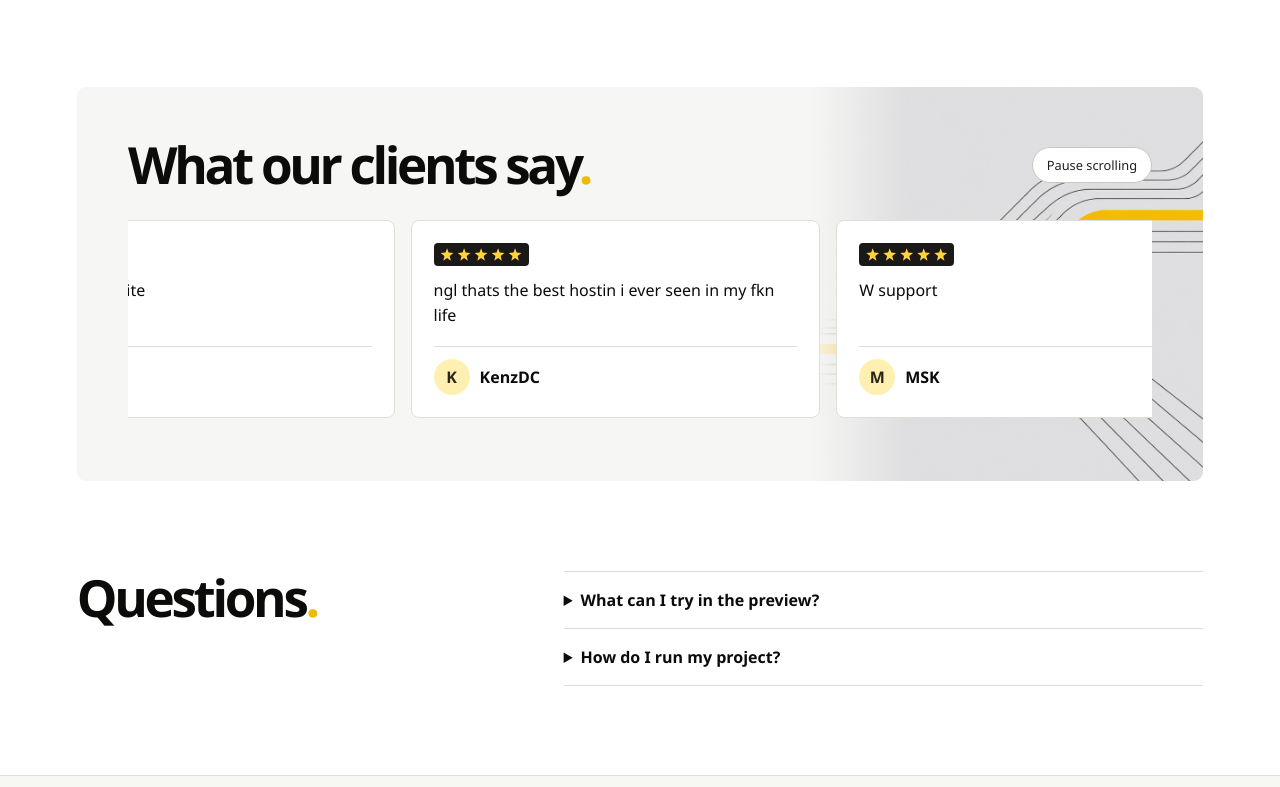
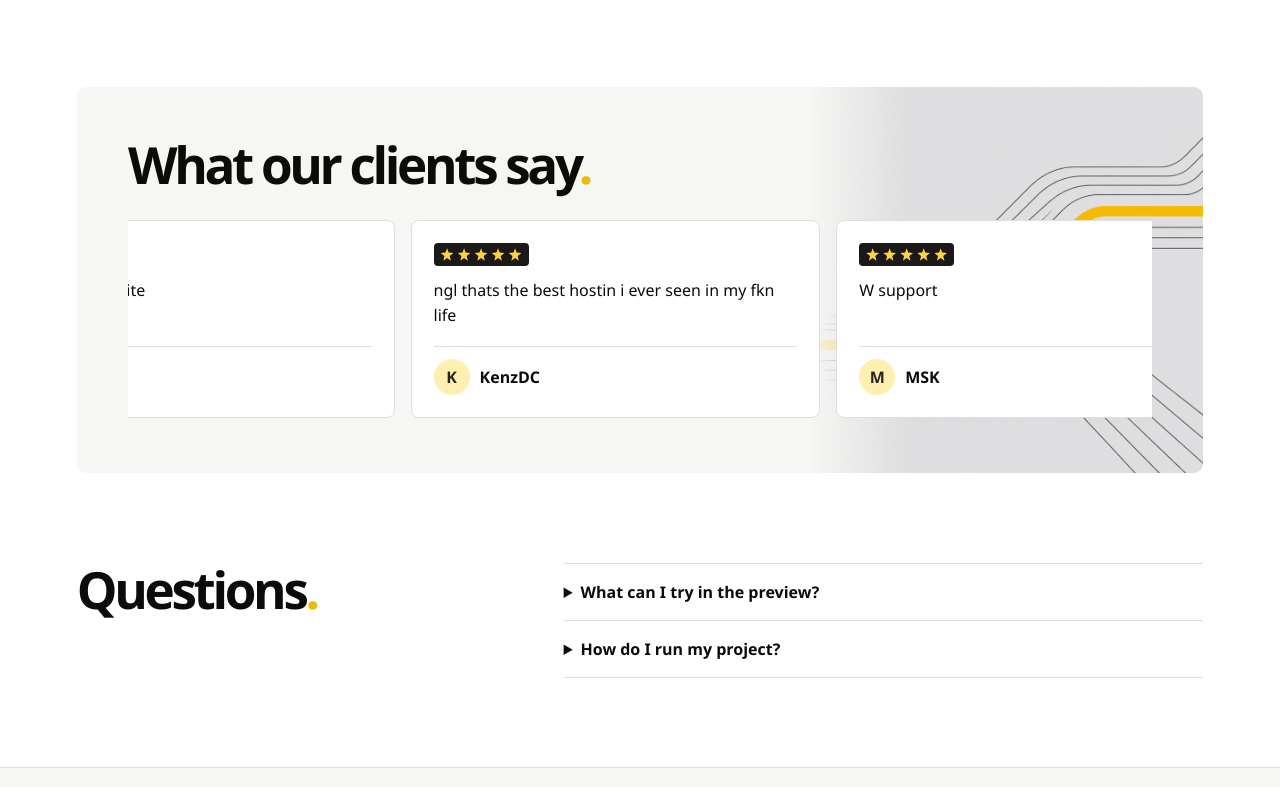
Before and after one commit to mskcoderx-hub/MzHost, a website: page src/public/index.html in a window 1280 px wide. Shown: the part 2544-3331 px from the top of the page. Drawn offline with Linux system fonts and the light colour scheme; no server answers.

Commit message:
Hide review scrollbar and remove pause button

```diff
--- a/src/public/home.js
+++ b/src/public/home.js
@@ -86,15 +86,12 @@ function showReviews(reviews) {
 }
 
 const reviewRail=document.getElementById("featured-reviews");
-const motionButton=document.getElementById("review-motion");
 const reducedMotion=matchMedia("(prefers-reduced-motion: reduce)");
-let paused=false, hovered=false, inView=false, frame=0, direction=1;
+let touching=false, hovered=false, inView=false, frame=0, direction=1;
 function refreshReviewMotion() {
   cancelAnimationFrame(frame);
   const overflow=reviewRail.scrollWidth-reviewRail.clientWidth;
-  motionButton.hidden=overflow<2 || reducedMotion.matches;
-  motionButton.textContent=paused?"Play scrolling":"Pause scrolling";
-  if(motionButton.hidden || paused || hovered || !inView || document.hidden || reviewRail.matches(":focus-within")) return;
+  if(overflow<2 || reducedMotion.matches || touching || hovered || !inView || document.hidden || reviewRail.matches(":focus-within")) return;
   let position=reviewRail.scrollLeft, last=0, restUntil=0;
   function move(now) {
     const elapsed=last?Math.min(now-last,60):0;
@@ -112,10 +109,10 @@ function refreshReviewMotion() {
   }
   frame=requestAnimationFrame(move);
 }
-motionButton.addEventListener("click",()=>{paused=!paused;refreshReviewMotion();});
 reviewRail.addEventListener("pointerenter",e=>{if(e.pointerType==="mouse"){hovered=true;refreshReviewMotion();}});
 reviewRail.addEventListener("pointerleave",()=>{hovered=false;refreshReviewMotion();});
-for(const event of ["pointerdown","wheel"]) reviewRail.addEventListener(event,()=>{paused=true;refreshReviewMotion();},{passive:true});
+reviewRail.addEventListener("touchstart",()=>{touching=true;refreshReviewMotion();},{passive:true});
+for(const event of ["touchend","touchcancel"]) reviewRail.addEventListener(event,e=>{touching=e.touches.length>0;refreshReviewMotion();},{passive:true});
 for(const event of ["focusin","focusout"]) reviewRail.addEventListener(event,()=>requestAnimationFrame(refreshReviewMotion));
 reducedMotion.addEventListener("change",refreshReviewMotion);
 document.addEventListener("visibilitychange",refreshReviewMotion);
--- a/src/public/index.html
+++ b/src/public/index.html
@@ -121,7 +121,6 @@
     <section class="wrap feedback lower" id="feedback" aria-labelledby="feedback-title">
       <div class="feedback-copy">
         <h2 id="feedback-title">What our clients say<span class="period">.</span></h2>
-        <button id="review-motion" type="button" aria-controls="featured-reviews" hidden>Pause scrolling</button>
       </div>
       <div class="featured-reviews" id="featured-reviews" role="region" aria-labelledby="feedback-title" tabindex="0" hidden></div>
     </section>
--- a/src/public/pricing.css
+++ b/src/public/pricing.css
@@ -45,8 +45,8 @@
 .hosting-plan:first-child .button { background: var(--yellow); color: #101010; }
 .hosting-plan .button:hover { outline: 2px solid currentColor; outline-offset: -5px; }
 .feedback .feedback-copy { display:flex; align-items:center; justify-content:space-between; gap:16px; flex-wrap:wrap; max-width:none; }
-#review-motion { border:1px solid #c8c7c0; color:#20201e; background:white; border-radius:24px; padding:8px 14px; font:inherit; font-size:.8rem; cursor:pointer; }
-.featured-reviews:not([hidden]) { display:flex; gap:16px; margin-top:24px; overflow-x:auto; overscroll-behavior-x:contain; scrollbar-width:thin; scrollbar-color:#cccac1 transparent; padding:4px 0 12px; }
+.featured-reviews:not([hidden]) { display:flex; gap:16px; margin-top:24px; overflow-x:auto; overscroll-behavior-x:contain; scrollbar-width:none; padding:4px 0; }
+.featured-reviews::-webkit-scrollbar { display:none; }
 .featured-reviews figure { display: flex; flex-direction: column; align-items: start; margin: 0; padding: 22px; background: white; border: 1px solid var(--line); border-radius: 8px; }
 .review-score { display:inline-flex; gap:4px; padding:5px 7px; border-radius:4px; background:#1a1917; }
 .review-score i { width:13px; height:13px; background:#77746c; clip-path:polygon(50% 0,62% 32%,99% 36%,70% 59%,79% 96%,50% 76%,21% 96%,30% 59%,1% 36%,38% 32%); }
```
